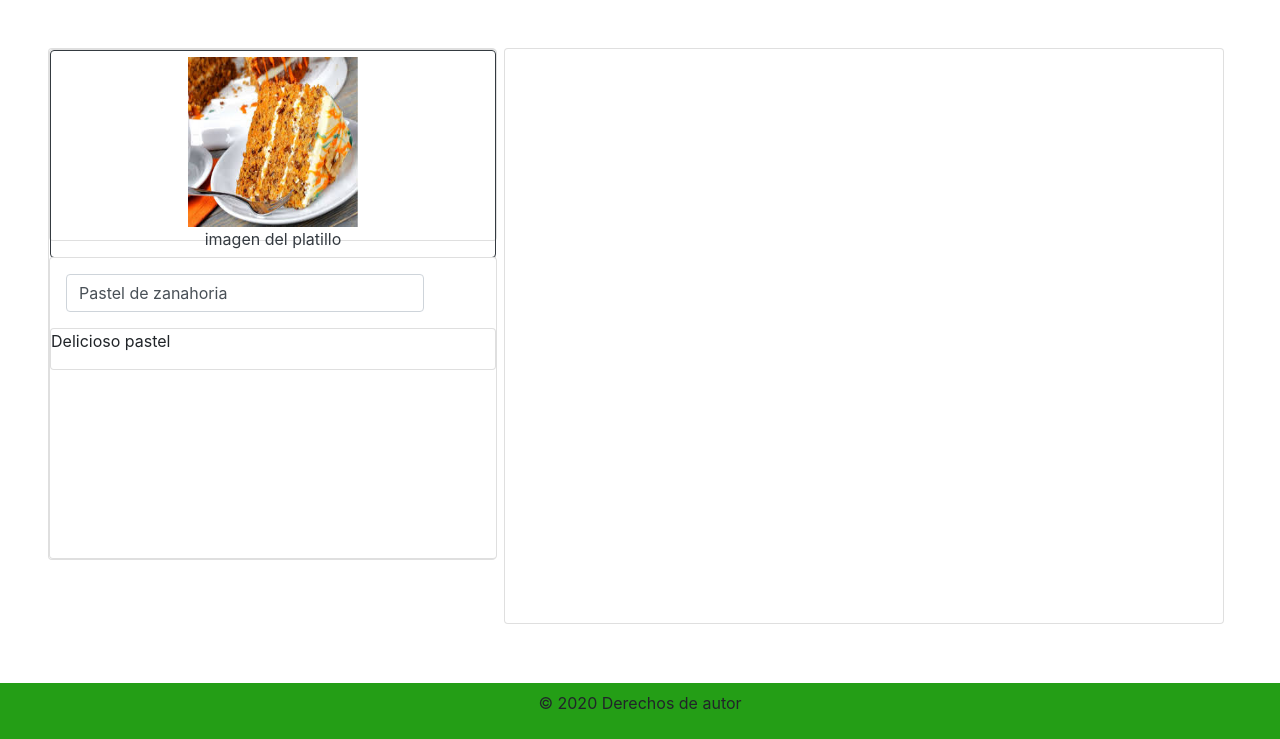
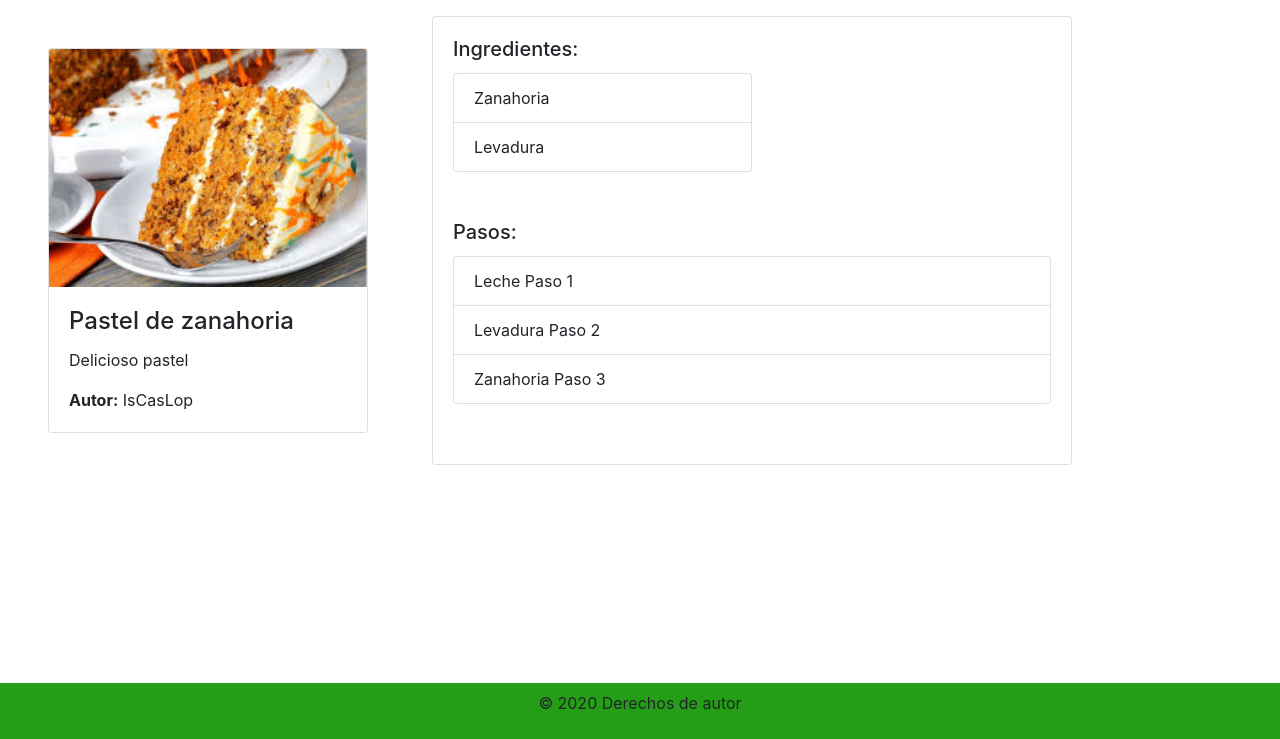
Before and after one commit to IsmaelLopez0/VID, a Django app: page /mostrar/1 in a window 1280 px wide. Shown: the part 61-800 px from the top of the page. Run offline with Django 3.2, Linux system fonts and the light colour scheme; data comes from the database, SQL or seed files in the repository; some libraries are stand-ins or nearby versions.

Commit message:
Mostrar receta
Se actualizo la vista de crearReceta y de mostrar receta

```diff
--- a/VID/recetario/templates/mostrar.html
+++ b/VID/recetario/templates/mostrar.html
@@ -1,29 +1,36 @@
 {% extends 'base.html' %}
+
+{% load static %}
+
 {% block content %}
-<div class="row m-5">
-    {% for element in receta %}
-    <div class="card float-left" style="width: 28rem; height: 32rem;">
-        <div class="card float-left" style="width: 28rem; height: 12rem;">
-            <button class="btn btn-outline-dark" style="height: 17rem;" type="submit" name="btnBuscar" id="id_btnBuscar" name="button">
-                <img src="{{ MEDIA_URL }}{{ element.imagenMuestra }}" width="170" height="170"alt="...">
-                <br>
-                imagen del platillo
-            </button>
+<div class="container-fluid">
+    <div class="row">
+        <div class="card w-25 m-5">
+            <img class="card-img-top" src="{{MEDIA_URL}}{{receta.imagenMuestra}}" alt="Imagen de muestra de {{receta.nombre}}">
+            <div class="card-body">
+                <h4 class="card-title">{{receta.nombre}}</h4>
+                <p class="card-text">{{receta.descripcion}}</p>
+                <p class="card-text"><a class="font-weight-bold">Autor:</a> {{receta.propietario.username}}</p>
+            </div>
         </div>
-        <div class="card float-left" style="width: 28rem; height: 20rem; margin-top: 1rem;">
-            <div class="d-inline-flex p-2">
-                <p class="form-control m-2 col-10" name="nombre" id="nom_receta" placeholder="Nombre de la receta">{{ element.nombre }}</p>
-            </div>
-            <div class="card float-left">
-                <p id="pasos" rows="10" placeholder="Cantidad y nombre de cada uno">{{element.descripcion}}</p>
+
+        <div class="card w-50 m-3" name="divPasos">
+            <div class="card-body">
+                <h5 class="card-title">Ingredientes:</h5>
+                <ul class="list-group">
+                    {% for element in ingredientes %}
+                    <li class="list-group-item w-50">{{element.ingredientes}}</li>
+                    {% endfor %}
+                </ul>
+
+                <h5 class="card-title mt-5">Pasos:</h5>
+                <ol class="list-group">
+                    {% for element in pasos %}
+                    <li class="list-group-item">{{element.paso}}</li>
+                    {% endfor %}
+                </ol>
             </div>
         </div>
     </div>
-
-    <div class="card mx-auto" style="width: 45rem; height: 36rem;">
-        <p class="card-title" id="pasos" rows="24" >{{ element.pasos }}</p>
-    </div>
 </div>
-{% endfor %}
-
 {% endblock %}
--- a/VID/recetario/views.py
+++ b/VID/recetario/views.py
@@ -11,8 +11,12 @@ def resBusqueda(request):
 
 
 def mostrarReceta(request, id):
-    receta = recetas.objects.filter(id=id)
-    return render(request, 'mostrar.html', {'receta':receta})
+    receta = recetas.objects.get(id=id)
+    ingredientes = ingredientesReceta.objects.filter(receta=id)
+    pasos = pasosReceta.objects.filter(receta=id).order_by('pasoNumer')
+    return render(request, 'mostrar.html', {'receta':receta,
+                                            'ingredientes': ingredientes,
+                                            'pasos':pasos})
 
 def resExplorar(request):
     expReceta = recetas.objects.all()
```
Also changed, not shown: VID/recetario/templates/crearReceta.html (+31 -48 lines).
